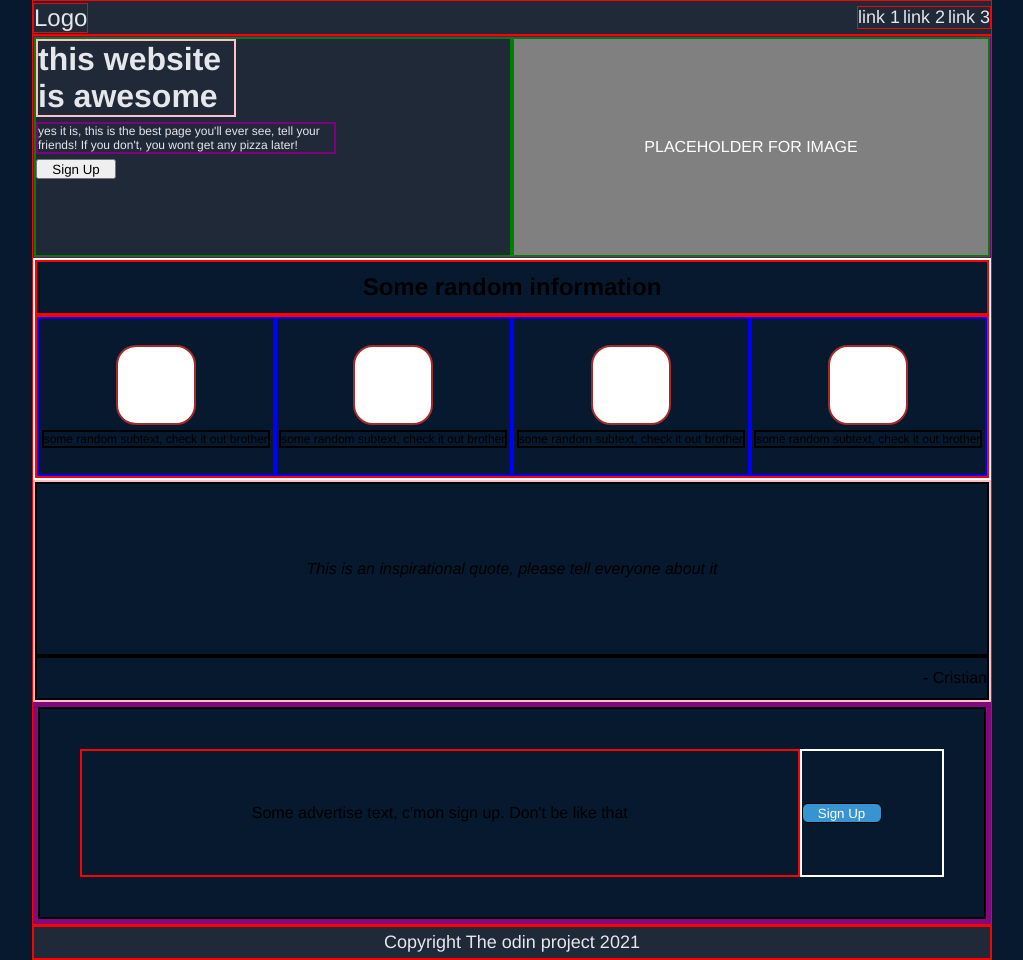
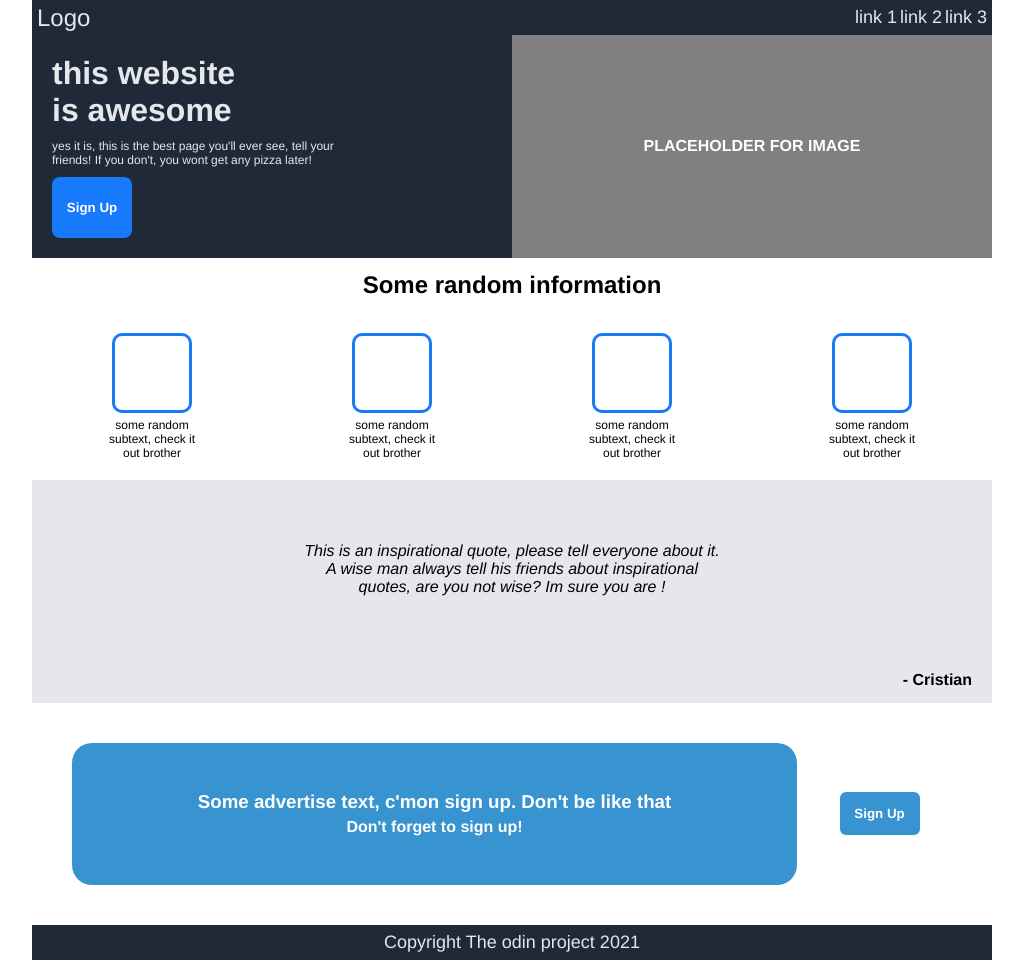
Before and after one commit to cdanni91/landing-page-practice, a plain HTML site: page index.html in a window 1280 px wide. Shown: the whole page, without its empty margins (128-1151 px from the left). Drawn offline with Linux system fonts and the light colour scheme.

Commit message:
Update the entire layout and styles and it works!

```diff
--- a/index.html
+++ b/index.html
@@ -62,7 +62,7 @@
 
         <div class="content-c">
             <span class="inspiration-quote">
-                This is an inspirational quote, please tell everyone about it
+                This is an inspirational quote, please tell everyone about it. A wise man always tell his friends about inspirational quotes, are you not wise? Im sure you are !
             </span>
 
             <span class="inspiration-quote-author">
@@ -73,11 +73,17 @@
         <div class="content-d">
             <div class="advertise-container">
                 <div class="advertise-container-left">
+                    <h3>
                     Some advertise text, c'mon sign up. Don't be like that
+                    </h3>
+
+                    <h4>
+                        Don't forget to sign up!
+                    </h4>
                 </div>
 
                 <div class="advertise-container-right">
-                    <button class="sign-up-button" style="background-color: #3794d1; border: 1px solid black; border-radius: 6px; color: white;"> Sign Up </button>
+                    <button class="sign-up-button" style="background-color: #3794d1; border-radius: 6px; color: white; height: 30%;"> Sign Up </button>
                 </div>
             </div>
         </div>
--- a/styles.css
+++ b/styles.css
@@ -9,7 +9,8 @@
 
 
 html {
-    background-color: rgb(7, 25, 46);
+    /* background-color: rgb(7, 25, 46); */
+    margin: 0px; /* only for placeholder */
 }
 
 body {
@@ -35,7 +36,8 @@ ul {
 
 
   header, main, footer {
-    border: 1px solid red;
+    /* border: 1px solid red; */
+    margin: 0px; /* only for placeholder */
   }
 
 
@@ -53,17 +55,19 @@ ul {
 
   header {
     display: flex;
+    padding: 5px;
   }
 
     .header-logo {
-        border: 1px solid red;
+        /* border: 1px solid red; */
         margin-right: auto;
         font-size: 24px;
 
     }
 
     .header-links {
-        border: 1px solid red;
+        /* border: 1px solid red; */
+        margin: 0px; /* only for placeholder */
 
     }
 
@@ -82,7 +86,7 @@ ul {
     .content-c,
     .content-d {
         height: 25%;
-        border: 1px solid purple;
+        /* border: 1px solid purple; */
     }
 
     .content-a {
@@ -92,46 +96,57 @@ ul {
         flex-grow: 1;
     }
         .content-a .left {
-            border: 2px solid green;
+            /* border: 2px solid green; */
             height: 100%;
             width: 50%;
             color: #E5E7EB;
-            /* padding: 5px; */
+            padding: 20px;
 
             display: flex;
             flex-direction: column;
-            gap: 5px;
+            gap: 10px;
 
         }
             .title {
-                border: 2px solid pink;
+                /* border: 2px solid pink; */
                 width: 200px;
             }
 
             .subtitle {
-                border: 2px solid purple;
+                /* border: 2px solid purple; */
                 width: 300px;
+
+                display: flex;
+                text-align: left;
+
             }
 
             .sign-up-button {
                 /* border: 2px solid red; */
-                height: 20px;
+                height: 145px;
                 width: 80px;
+                border-radius: 8px;
+                background-color: rgb(23, 122, 252);
+                color: white;
+                font-weight: 800;
+                border: none;
             }
 
         .content-a .right {
-            border: 2px solid green;
+            /* border: 2px solid green; */
             height: 100%;
             width: 50%;
             background-color: grey;
             color: white;
+            font-weight: 800;
 
             align-items: center;
             justify-content: center;
+            text-align: center;
         }
 
     .content-b {
-        border: 2px solid white;
+        /* border: 2px solid white; */
 
         display: flex;
         flex-direction: column;
@@ -139,17 +154,20 @@ ul {
     }
 
         .top-information {
-            border: 2px solid red;
+            /* border: 2px solid red; */
             height: 25%;
 
             display: flex;
             justify-content: center;
             align-items: center;
+
+            background-color: white;
         }
 
         .content-b-main {
-            border: 2px solid red;
+            /* border: 2px solid red; */
             height: 75%;
+            background-color: white;
 
             display: flex;
             flex-grow: 1;
@@ -160,7 +178,7 @@ ul {
             .bottom-container-b,
             .bottom-container-c,
             .bottom-container-d {
-                border: 2px solid blue;
+                /* border: 2px solid blue; */
                 width: 25%;
 
                 display: flex;
@@ -174,16 +192,19 @@ ul {
                 .square-b,
                 .square-c,
                 .square-d {
-                    border: 2px solid brown;
+                    border: 3px solid rgb(23, 122, 252);
                     height: 80px;
                     width: 80px;
-                    border-radius: 20px;
+                    border-radius: 10px;
                     background-color: white;
                 }
 
                 p {
-                    border: 2px solid black;
+                    /* border: 2px solid black; */
                     font-size: 12px;
+                    width: 100px;
+                    text-align: center;
+
                 }
 
  /*    .content-a {
@@ -204,26 +225,38 @@ ul {
 
 
     .content-c {
-        border: 2px solid pink;
+        /* border: 2px solid pink; */
+        background-color: #E5E7EB;
 
         display: flex;
         flex-direction: column;
+        overflow: hidden;
+
+
         }
 
         .inspiration-quote {
-            border: 2px solid black;
+            /* border: 2px solid black; */
             height: 80%;
+            width: 420px;
+            margin-left: auto;  /* Para centrar el elemento */
+            margin-right: auto;
             font-style: italic;
+            text-align: center;
+
 
             display: flex;
             justify-content: center;
             align-items: center;
 
+
         }
 
         .inspiration-quote-author {
-            border: 2px solid black;
+            /* border: 2px solid black; */
             height: 20%;
+            padding-right: 20px;
+            font-weight: 800;
 
             display: flex;
             justify-content: end;
@@ -232,7 +265,8 @@ ul {
 
 
     .content-d {
-        border: 5px solid rgb(131, 7, 125);
+        /* border: 5px solid rgb(131, 7, 125); */
+        background-color: white;
 
         display: flex;
         flex-grow: 1;
@@ -240,35 +274,55 @@ ul {
 
     }
         .advertise-container {
-            border: 2px solid black;
+            /* border: 2px solid black; */
             padding: 40px;
+            width: 100%;
 
             display: flex;
-            width: 100%;
+            gap: 10px;
+
+
 
         }
 
             .advertise-container-left {
-                border: 2px solid red;
+                /* border: 2px solid red; */
+                background-color: #3794d1;
                 width: 100%;
+                color: white;
+                border-radius: 20px;
+
+                display: flex;
+                flex-direction: column;
+                justify-content: center;
+                align-items: center;
+                text-align: center;
+                gap: 5px;
+            }
+
+                h4 {
+                    /* border: 2px solid green; */
+                    width: 100%;
+
+
+                    display: flex;
+                    justify-content: center;
+
+
+                }
+
+            .advertise-container-right {
+                /* border: 2px solid black; */
+                width: 20%;
+
 
                 display: flex;
                 justify-content: center;
                 align-items: center;
-                text-align: center;
-            }
-
-            .advertise-container-right {
-                border: 2px solid white;
-                width: 20%;
-
-                display: flex;
-                justify-content: start;
-                align-items: center;
             }
 
   footer {
-        border: 2px solid red;
+        /* border: 2px solid red; */
 
         display: flex;
         justify-content: center;
@@ -290,7 +344,7 @@ ul {
 /* Tablet Styles */
 @media only screen and (min-width: 401px) and (max-width: 960px) {
     body {
-        background-color: yellowgreen; /* Red */
+        background-color: #E5E7EB; /* Red */
         }
     }
 
```
